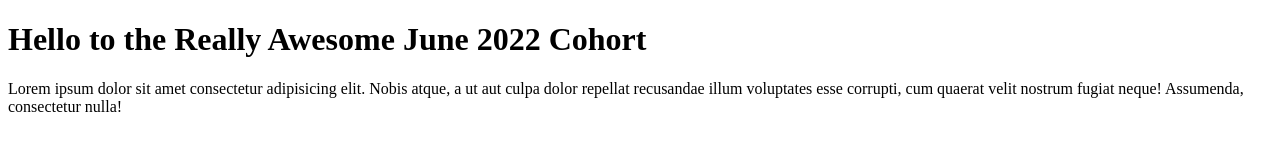
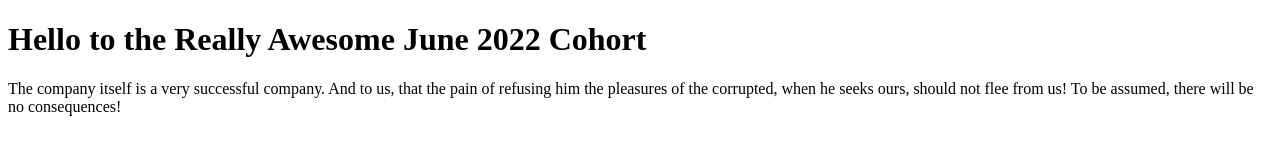
Before and after one commit to m-bry/gitPractice, a plain HTML site: page index.html in a window 1280 px wide. Drawn offline with Linux system fonts and the light colour scheme.

Commit message:
Update index.html
- Translated Latin text to English
- Included language attribute

```diff
--- a/index.html
+++ b/index.html
@@ -8,6 +8,7 @@
 </head>
 <body>
     <h1>Hello to the Really Awesome June 2022 Cohort</h1>
-    <p>Lorem ipsum dolor sit amet consectetur adipisicing elit. Nobis atque, a ut aut culpa dolor repellat recusandae illum voluptates esse corrupti, cum quaerat velit nostrum fugiat neque! Assumenda, consectetur nulla!</p>
+    <p lang="en-US">The company itself is a very successful company. And to us, that the pain of refusing him the pleasures of the corrupted, when he seeks ours, should not flee from us! To be assumed, there will be no consequences!</p>
+    <!-- Am I allowed to do this? Sorry if not! This is Matthew Bryson. -->
 </body>
 </html>
```
